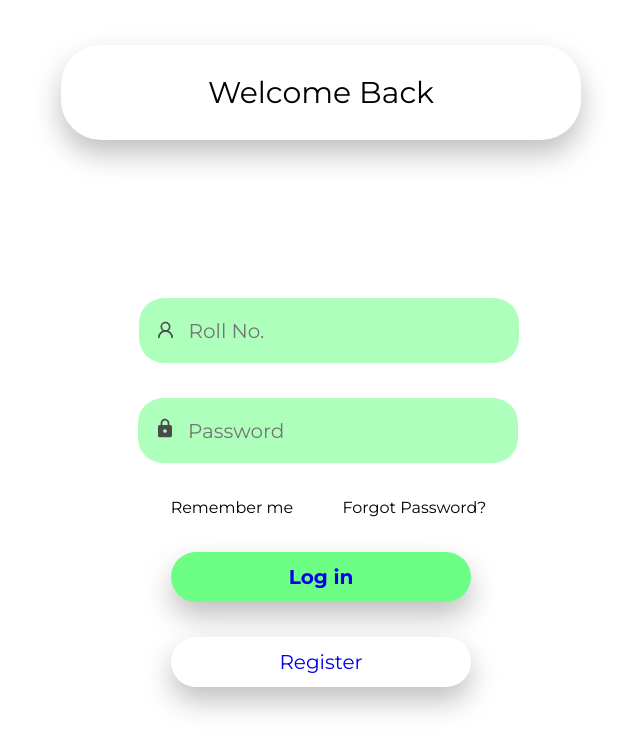
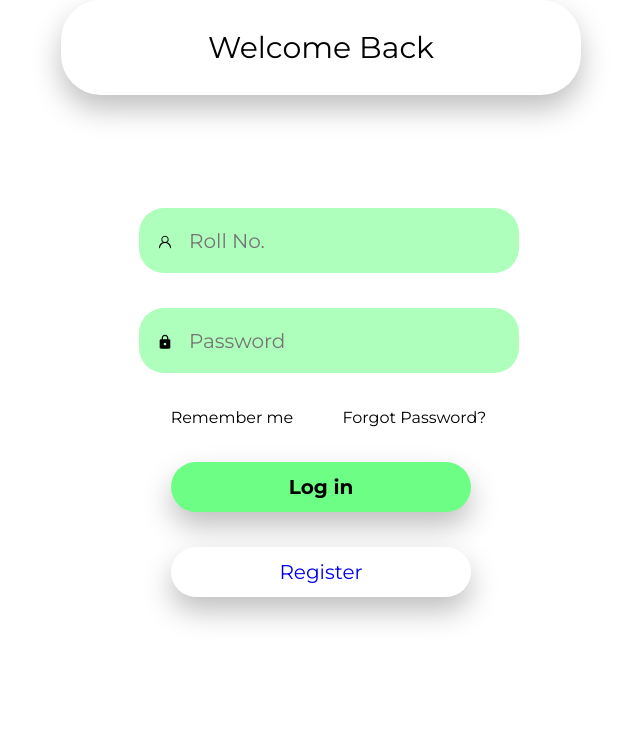
Before and after one commit to Chinoscode111/Degree_Planner_frontend, a React (Create React App) app: page / in a window 1280 px wide. Shown: the top 752 px of the page, without its empty margins (319-959 px from the left). Built offline with nearby package versions, Linux system fonts and the light colour scheme.

Commit message:
stylechange

```diff
--- a/src/login.css
+++ b/src/login.css
@@ -4,15 +4,6 @@
   margin: 0;
   box-sizing: border-box;
   font-family: "Montserrat";
-}
-
-.page {
-  height: 100vh;
-  width: 100%;
-  display: flex;
-  flex-direction: column;
-  justify-content: center;
-  align-items: center;
 }
 
 .Welcome,
@@ -28,6 +19,7 @@
 .createacc {
   width: 520px;
   height: 95px;
+  margin-bottom: 45px;
   border-radius: 40px;
   background-color: #ffffff;
   box-shadow: 0px 14px 29px 0px #00000040;
@@ -84,7 +76,7 @@
   background-color: #afffbc;
   background-image: none;
   width: 380px;
-  height: 43px;
+  height: 40px;
   border: none;
   border-radius: 25px;
   /* box-shadow: 0px 14px 29px 0px #00000040; */
--- a/src/pages/Login.js
+++ b/src/pages/Login.js
@@ -4,30 +4,29 @@ import { useState } from "react";
 import { Link } from "react-router-dom";
 import Home from "./Home";
 import Register from "./Register"
+import { MdLock } from "react-icons/md";
+import { GoPerson } from "react-icons/go";
+
 
 function LoginForm() {
     // const [PasswordInputType, ToggleIcon] = usePasswordToggle();
   return (
+
     <div className="Welcome">
       <div className="create">
         <div className="increate">
           <p>Welcome Back</p>
         </div>
       </div>
-
+  <form>
       <div className="cover">
         <div rno>
-            <svg width="15" height="20" viewBox="0 0 18 20" fill="none" xmlns="http://www.w3.org/2000/svg">
-<path d="M9 11C11.7614 11 14 8.76142 14 6C14 3.23858 11.7614 1 9 1C6.23858 1 4 3.23858 4 6C4 8.76142 6.23858 11 9 11Z" stroke="#4B4B4B" stroke-width="2" stroke-linecap="round" stroke-linejoin="round"/>
-<path d="M17 19C17 16.8783 16.1571 14.8434 14.6569 13.3431C13.1566 11.8429 11.1217 11 9 11C6.87827 11 4.84344 11.8429 3.34315 13.3431C1.84285 14.8434 1 16.8783 1 19" stroke="#4B4B4B" stroke-width="2" stroke-linecap="round" stroke-linejoin="round"/>
-</svg>
-            <input id="first" type="text" placeholder="Roll No." background-image="./Group.jpg" />
+        <GoPerson />
+            <input id="first" required type="text" placeholder="Roll No." background-image="./Group.jpg" />
         </div>
         <div ps>
-            <svg width="14" height="24" viewBox="0 0 16 21" fill="none" xmlns="http://www.w3.org/2000/svg">
-<path d="M8 16C8.53043 16 9.03914 15.7893 9.41421 15.4142C9.78929 15.0391 10 14.5304 10 14C10 13.4696 9.78929 12.9609 9.41421 12.5858C9.03914 12.2107 8.53043 12 8 12C7.46957 12 6.96086 12.2107 6.58579 12.5858C6.21071 12.9609 6 13.4696 6 14C6 14.5304 6.21071 15.0391 6.58579 15.4142C6.96086 15.7893 7.46957 16 8 16ZM14 7C14.5304 7 15.0391 7.21071 15.4142 7.58579C15.7893 7.96086 16 8.46957 16 9V19C16 19.5304 15.7893 20.0391 15.4142 20.4142C15.0391 20.7893 14.5304 21 14 21H2C1.46957 21 0.960859 20.7893 0.585786 20.4142C0.210714 20.0391 0 19.5304 0 19V9C0 8.46957 0.210714 7.96086 0.585786 7.58579C0.960859 7.21071 1.46957 7 2 7H3V5C3 3.67392 3.52678 2.40215 4.46447 1.46447C5.40215 0.526784 6.67392 0 8 0C8.65661 0 9.30679 0.129329 9.91342 0.380602C10.52 0.631876 11.0712 1.00017 11.5355 1.46447C11.9998 1.92876 12.3681 2.47995 12.6194 3.08658C12.8707 3.69321 13 4.34339 13 5V7H14ZM8 2C7.20435 2 6.44129 2.31607 5.87868 2.87868C5.31607 3.44129 5 4.20435 5 5V7H11V5C11 4.20435 10.6839 3.44129 10.1213 2.87868C9.55871 2.31607 8.79565 2 8 2Z" fill="#4B4B4B"/>
-</svg>
-            <input id="second" type="password" placeholder="Password" background-image="./mdi_password.png"/>
+        <MdLock />
+            <input id="second" required type="password" placeholder="Password" background-image="./mdi_password.png"/>
             {/* <span className="password-toogle-icon">{ToggleIcon}</span> */}
         </div>
 
@@ -40,13 +39,14 @@ function LoginForm() {
         </div>
 
         <div className="log">
-          <Link to={"/home"} element={<Home />}><p>Log in</p> </Link>
+           <p>Log in</p>
         </div>
 
         <div className="acc">
         <Link to={"/register"} element={<Register />}><p>Register</p> </Link>
         </div>
       </div>
+      </form>
     </div>
   );
 }
```
Also changed, not shown: src/components/ShowPassword/usePasswordToggle.js (added, +17 -0 lines), src/pages/Register.js (+11 -18 lines).
